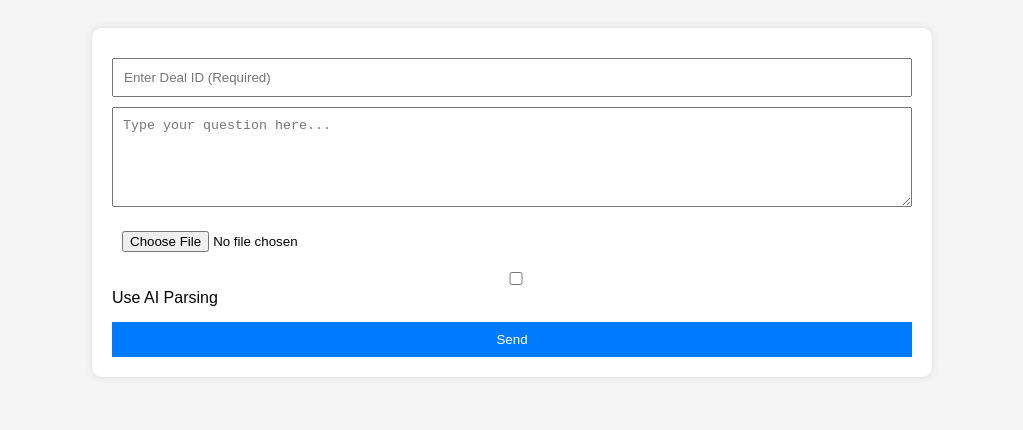
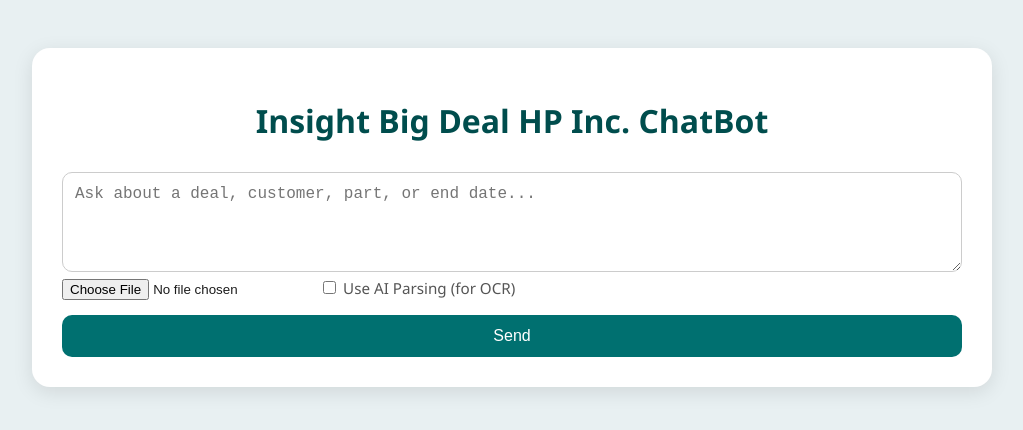
Before and after one commit to Pricepro2006/Chatbot, a plain HTML site: page index.html in a window 1280 px wide. Shown: the whole page, without its empty margins (128-1151 px from the left). Drawn offline with Linux system fonts and the light colour scheme.

Commit message:
Add files via upload

```diff
--- a/index.html
+++ b/index.html
@@ -1,31 +1,98 @@
-
 <!DOCTYPE html>
 <html lang="en">
 <head>
   <meta charset="UTF-8" />
-  <meta name="viewport" content="width=device-width, initial-scale=1.0"/>
-  <title>Master Deals ChatBot</title>
+  <meta name="viewport" content="width=device-width, initial-scale=1.0" />
+  <title>Insight Big Deal HP Inc. ChatBot</title>
   <style>
-    body { font-family: Arial, sans-serif; background: #f5f5f5; padding: 20px; }
-    #chatbox { background: white; padding: 20px; border-radius: 10px; max-width: 800px; margin: 0 auto; box-shadow: 0 0 10px rgba(0,0,0,0.1); }
-    .message { margin-bottom: 15px; }
-    .user { font-weight: bold; color: #007bff; }
-    .bot { font-weight: bold; color: #28a745; }
-    textarea, input, button { padding: 10px; margin-top: 10px; width: 100%; box-sizing: border-box; }
-    textarea { resize: vertical; height: 100px; }
-    button { background: #007bff; color: white; border: none; cursor: pointer; }
-    button:hover { background: #0056b3; }
-    #ocrText { font-style: italic; color: #666; font-size: 0.9em; margin-top: 5px; }
+    body {
+      font-family: "Segoe UI", Roboto, sans-serif;
+      background: #e8f0f2;
+      padding: 40px;
+      color: #1c1c1c;
+    }
+
+    #chatbox {
+      background: #ffffff;
+      border-radius: 18px;
+      max-width: 900px;
+      margin: 0 auto;
+      padding: 30px;
+      box-shadow: 0 5px 20px rgba(0, 0, 0, 0.1);
+    }
+
+    h1 {
+      text-align: center;
+      color: #004d4d;
+      margin-bottom: 20px;
+    }
+
+    .message {
+      margin-bottom: 15px;
+      line-height: 1.5;
+    }
+
+    .user {
+      font-weight: 600;
+      color: #004d4d;
+    }
+
+    .bot {
+      font-weight: 600;
+      color: #228b22;
+    }
+
+    input[type="text"],
+    textarea,
+    button {
+      font-size: 1rem;
+      padding: 12px;
+      border-radius: 10px;
+      border: 1px solid #ccc;
+      margin-top: 10px;
+      width: 100%;
+      box-sizing: border-box;
+    }
+
+    textarea {
+      resize: vertical;
+      height: 100px;
+    }
+
+    button {
+      background: #007070;
+      color: #fff;
+      border: none;
+      transition: background 0.3s ease;
+    }
+
+    button:hover {
+      background: #005353;
+      cursor: pointer;
+    }
+
+    label {
+      font-size: 0.95rem;
+      color: #555;
+    }
+
+    #ocrText {
+      font-style: italic;
+      font-size: 0.85rem;
+      color: #666;
+      margin-top: 5px;
+    }
   </style>
 </head>
 <body>
 
   <div id="chatbox">
+    <h1>Insight Big Deal HP Inc. ChatBot</h1>
     <div id="messages"></div>
-  <input type="text" id="dealId" placeholder="Enter Deal ID (Required)">
-  <textarea id="userInput" placeholder="Type your question here..."></textarea>
+
+    <textarea id="userInput" placeholder="Ask about a deal, customer, part, or end date..."></textarea>
     <input type="file" id="imageUpload" accept="image/png, image/jpeg">
-  <label><input type="checkbox" id="useAI"> Use AI Parsing</label>
+    <label><input type="checkbox" id="useAI"> Use AI Parsing (for OCR)</label>
     <div id="ocrText"></div>
     <button onclick="sendMessage()">Send</button>
   </div>
@@ -44,7 +111,7 @@ document.getElementById('imageUpload').addEventListener('change', async (event)
       formData.append('image', file);
 
       try {
-    const response = await fetch('https://contacts-sports-save-heat.trycloudflare.com' + endpoint, { ...
+        const response = await fetch('https://master-deals-bot.onrender.com' + endpoint, {
           method: 'POST',
           body: formData
         });
@@ -58,12 +125,9 @@ document.getElementById('imageUpload').addEventListener('change', async (event)
     });
 
     async function sendMessage() {
-  const endpoint = '/ask';
       const userInput = document.getElementById('userInput').value.trim();
-  const dealIdInput = document.getElementById('dealId').value.trim();
       const messagesDiv = document.getElementById('messages');
 
-  if (!dealIdInput) return alert('Deal ID is required!');
       if (!userInput && !ocrExtract) return;
 
       messagesDiv.innerHTML += `<div class='message'><span class='user'>You:</span> ${userInput || '[Image Text]'}</div>`;
@@ -71,10 +135,10 @@ async function sendMessage() {
       const question = userInput + (ocrExtract ? `\n${ocrExtract}` : '');
 
       try {
-    const response = await fetch('https://contacts-sports-save-heat.trycloudflare.com' + endpoint, {
+        const response = await fetch('https://master-deals-bot.onrender.com/ask', {
           method: 'POST',
           headers: { 'Content-Type': 'application/json' },
-      body: JSON.stringify({ question, deal_id: dealIdInput })
+          body: JSON.stringify({ question })
         });
         const data = await response.json();
         messagesDiv.innerHTML += `<div class='message'><span class='bot'>Bot:</span> ${data.answer}</div>`;
--- a/questions_log.csv
+++ b/questions_log.csv
@@ -17,6 +17,3 @@
 2025-04-14 19:20:53,How many parts with remaining qty greater than 100,Product number,multi_lookup,success
 2025-04-14 19:22:28,"Remaining qty for the parts 5TW13AA#ABA, 5TW10AA, 77T36AA#ABA",Product number,multi_lookup,success
 2025-04-14 19:26:22,"Remaining qty for the parts 5TW13AA#ABA, 5TW10AA, 77T36AA#ABA",Product number,multi_lookup,success
-2025-04-15 09:33:23,Who is the customer?,unknown,none,fail
-2025-04-15 09:33:43,How many 5TW10AA are remaining?,Remaining qty,multi_lookup,success
-2025-04-15 09:37:15,"How many 5TW10AA,5TW13AA and 53X27AA are remaining?",Remaining qty,multi_lookup,success
--- a/unanswered_log.csv
+++ b/unanswered_log.csv
@@ -2,4 +2,3 @@
 2025-04-13 20:18:34,How many of 5TW10AA are remaining?
 2025-04-14 19:13:07,What date did 45791720 start?
 2025-04-14 19:13:08,What date did 45791720 start?
-2025-04-15 09:33:23,Who is the customer?
```
Also changed, not shown: chat.html (+86 -22 lines). Lines whose indentation alone changed are shown as unchanged.
